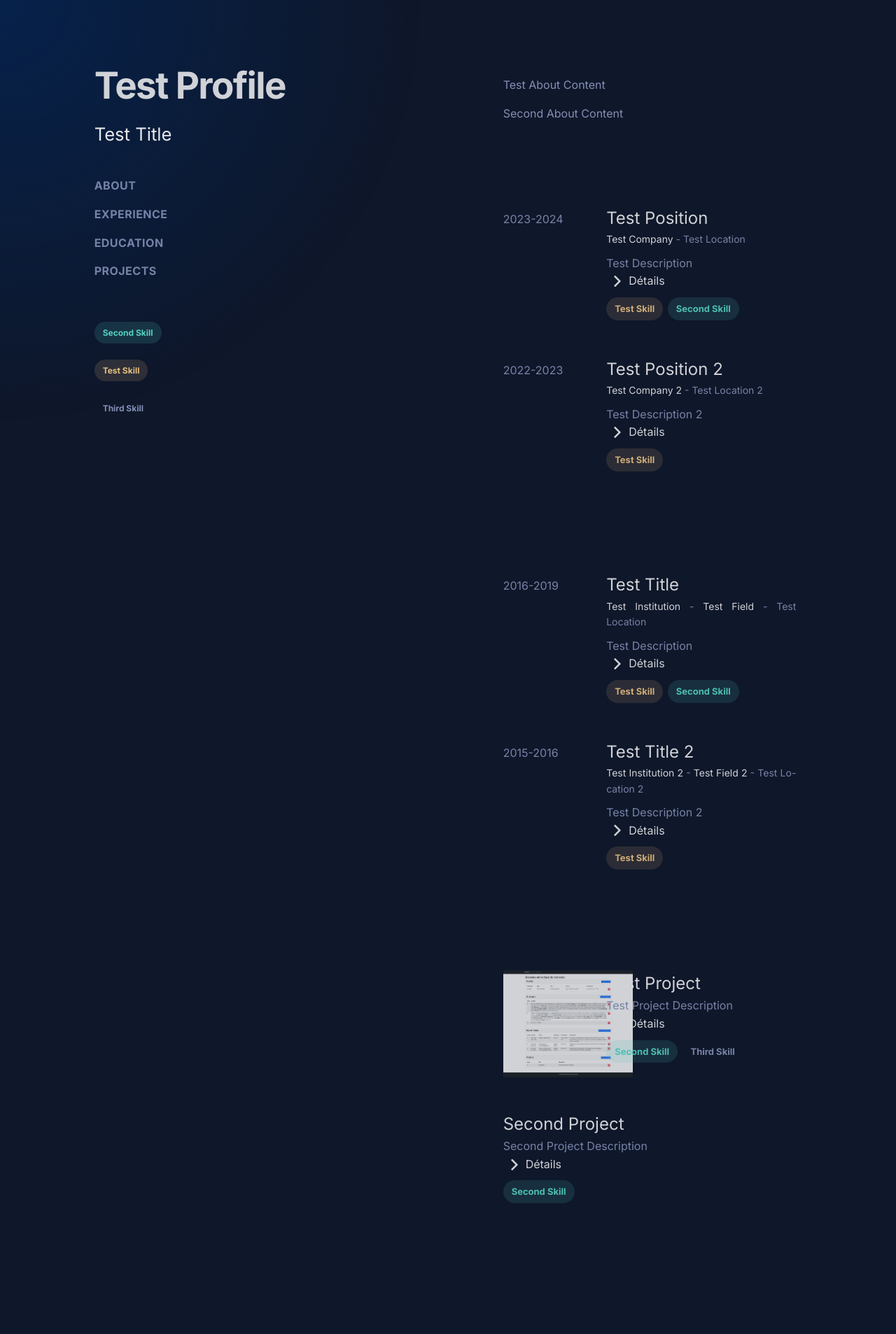
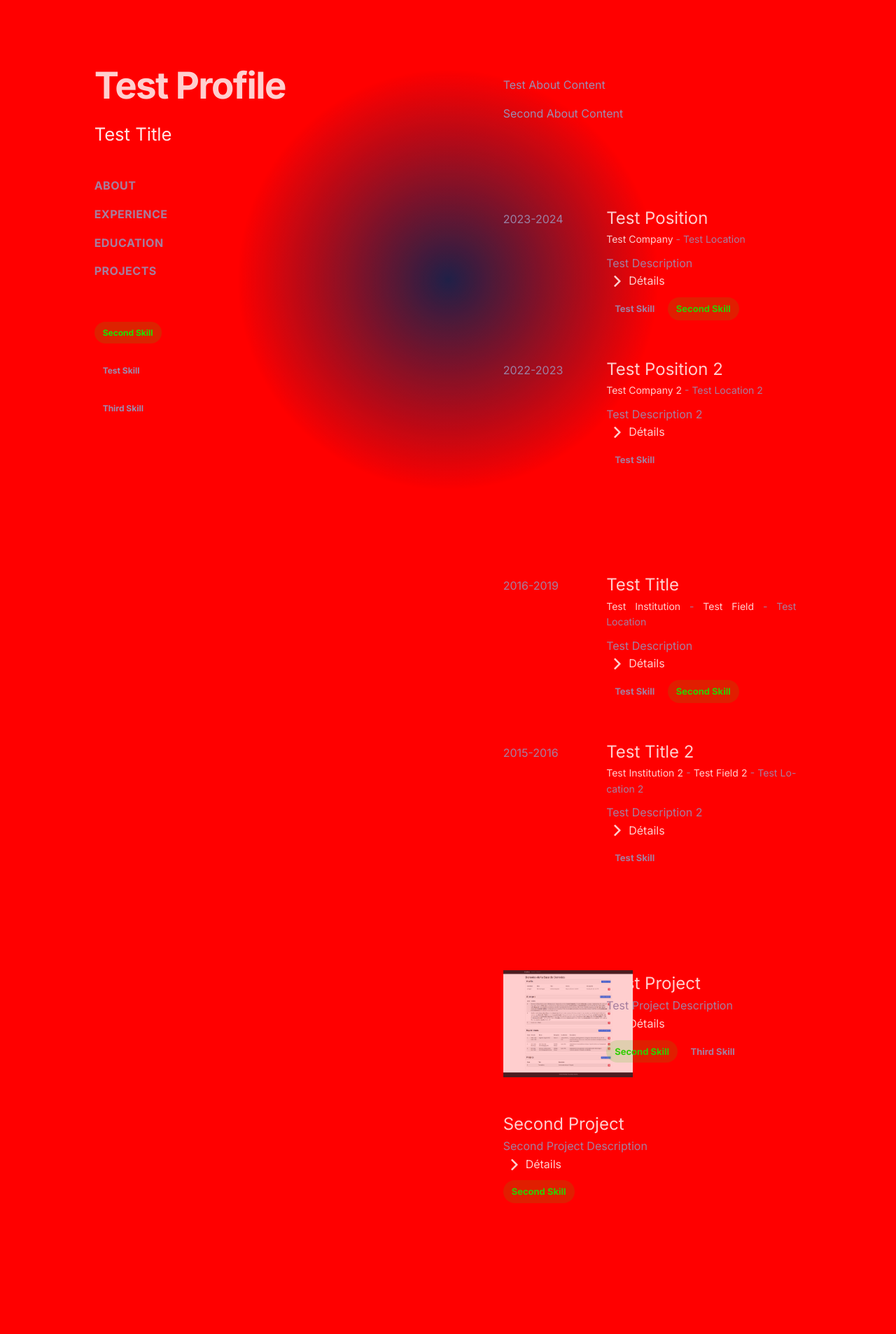
Before and after one commit to pierrpgd/portfolios, a Django app: page /test-profile/ in a window 1280 px wide. Shown: the whole page at 70% size. Run offline with Django 5.2, Linux system fonts and the light colour scheme; data comes from the database, SQL or seed files in the repository; some libraries are stand-ins or nearby versions.

Commit message:
Portfolio view uses colors from db

```diff
--- a/pierrpgd/templates/portfolio.html
+++ b/pierrpgd/templates/portfolio.html
@@ -29,7 +29,7 @@
         body {
             font-family: 'Inter', sans-serif;
             position: relative;
-            background-color: rgb(15, 23, 42);
+            /* background-color: rgba(15, 23, 42, 1); */
             margin: 0;
             width: 100%;
             min-height: 100vh;
@@ -125,20 +125,6 @@
             opacity: 1;
             font-size: 12px;
         }
-        {% regroup skills by category as skill_categories %}
-        {% for category in skill_categories %}
-            {% if forloop.counter == 1 %}
-                .skill-badge[data-category="{{ category.grouper }}"]{
-                    background-color: rgba(94, 231, 212, 0.15);
-                    color: rgb(94, 231, 212);
-                }
-            {% elif forloop.counter == 2 %}
-                .skill-badge[data-category="{{ category.grouper }}"]{
-                    background-color: rgba(254, 209, 140, 0.15);
-                    color: rgb(254, 209, 140);
-                }
-            {% endif %}
-        {% endfor %}
         .skill-badge.active {
             border: 1px solid;
         }
@@ -624,6 +610,35 @@
             skills.addEventListener('scroll', function() {
                 updateSkillsDegrad();
             });
+
+            // Application des couleurs personnalisées
+            const skillCategories = [];
+            let grouperValue = "";
+            let badges = [];
+            let gauges = [];
+
+            {% regroup skills by category as skill_categories %}
+            {% for category in skill_categories %}
+                skillCategories.push("{{ category.grouper }}");
+            {% endfor %}
+
+            {% for color in colors %}
+                {% if forloop.counter == 1 %}
+                    document.body.style.backgroundColor = `rgba({{ color.red }}, {{ color.green }}, {{ color.blue }}, {{ color.transparency }})`;
+                {% elif forloop.counter > 1 %}
+                    grouperValue = skillCategories[{{ forloop.counter }} - 2];
+                    badges = document.querySelectorAll(`.skill-badge[data-category="${grouperValue}"]`);
+                    gauges = document.querySelectorAll(`.skill-level-gauge[data-category="${grouperValue}"]`);
+                    for (let i = 0; i < badges.length; i++) {
+                        badges[i].style.backgroundColor = `rgba({{ color.red }}, {{ color.green }}, {{ color.blue }}, 0.15)`;
+                        badges[i].style.color = `rgba({{ color.red }}, {{ color.green }}, {{ color.blue }}, {{ color.transparency }})`;
+                    }
+                    for (let i = 0; i < gauges.length; i++) {
+                        gauges[i].style.border = `1px solid rgba({{ color.red }}, {{ color.green }}, {{ color.blue }}, {{ color.transparency }})`;
+                    }
+                {% endif %}
+            {% endfor %}
+
         });
 
         function updateSkillsDegrad() {
--- a/pierrpgd/views.py
+++ b/pierrpgd/views.py
@@ -15,6 +15,7 @@
             education = profile.education.all().prefetch_related('skills')
             projects = profile.projects.all().prefetch_related('skills')
             profile_skills = ProfileSkill.objects.filter(profile=profile).order_by('skill__category', '-level')
+            colors = Color.objects.filter(profile=profile)
 
             skills_data = []
 
@@ -36,6 +37,7 @@
             'education': education,
             'projects': projects,
             'skills': skills_data,
+            'colors': colors,
         }
 
         return render(request, 'portfolio.html', context)
```
